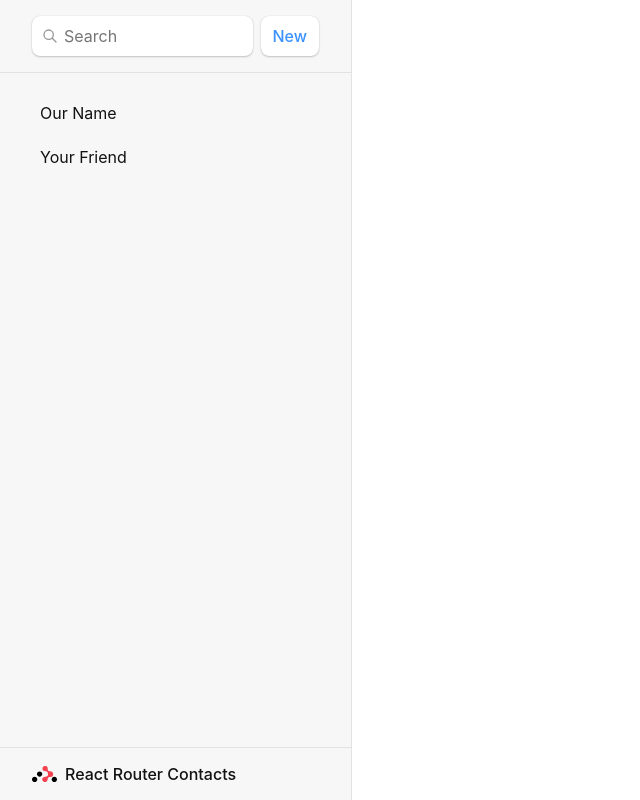
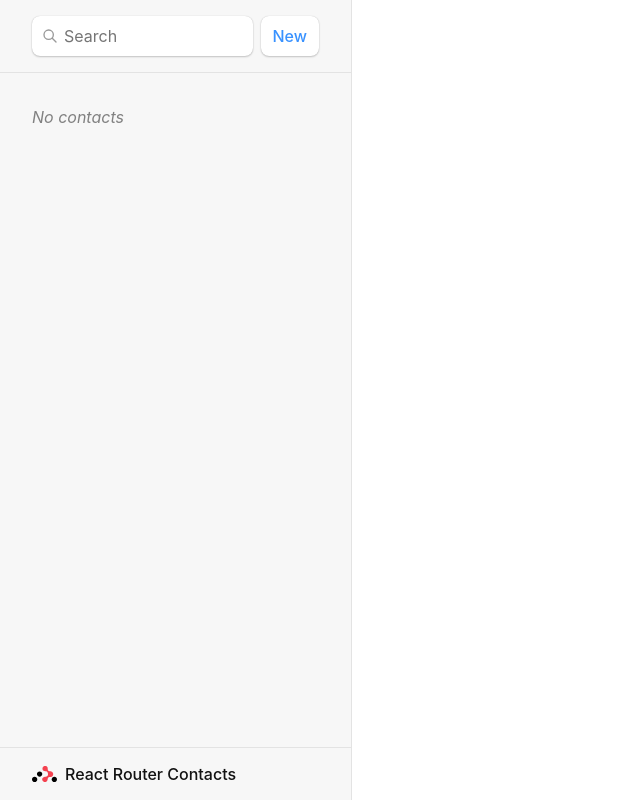
Before and after one commit to paolochmprojects/react-router-para-pulpines, a React (Vite) app: page / in a window 1280 px wide. Shown: the whole page, without its empty margins (0-640 px from the left). Built offline with nearby package versions, Linux system fonts and the light colour scheme.

Commit message:
[ADD] loader prop to path

```diff
--- a/src/main.jsx
+++ b/src/main.jsx
@@ -2,7 +2,7 @@
 import ReactDOM from 'react-dom/client'
 import { RouterProvider, createBrowserRouter } from 'react-router-dom'
 import './index.css'
-import Root from './routes/root'
+import Root, { loader as rootLoader } from './routes/root'
 import ErrorPage from './error-page'
 import Contact from './routes/contact'
 
@@ -11,6 +11,7 @@
     path: "/",
     element: <Root />,
     errorElement: <ErrorPage />,
+    loader: rootLoader,
     children: [
       {
         path: "contacts/:contactId",
--- a/src/routes/root.jsx
+++ b/src/routes/root.jsx
@@ -1,6 +1,15 @@
-import { Outlet, Link } from "react-router-dom";
+import { Outlet, Link, useLoaderData } from "react-router-dom";
+import { getContacts } from "../contact";
+
+export async function loader() {
+    const contacts = await getContacts();
+    return { contacts };
+}
 
 export default function Root() {
+
+    const { contacts } = useLoaderData()
+
     return (
         <>
             <div id="sidebar">
@@ -29,18 +38,32 @@
                     </form>
                 </div>
                 <nav>
-                    <ul>
-                        <li>
-                            <Link to={`/contacts/1`}>Our Name</Link>
-                        </li>
-                        <li>
-                            <Link to={`/contacts/2`}>Your Friend</Link>
-                        </li>
-                    </ul>
+                    {contacts.length ? (
+                        <ul>
+                            {contacts.map((contact) => (
+                                <li key={contact.id}>
+                                    <Link to={`contacts/${contact.id}`}>
+                                        {contact.first || contact.last ? (
+                                            <>
+                                                {contact.first} {contact.last}
+                                            </>
+                                        ) : (
+                                            <i>No Name</i>
+                                        )}{" "}
+                                        {contact.favorite && <span>★</span>}
+                                    </Link>
+                                </li>
+                            ))}
+                        </ul>
+                    ) : (
+                        <p>
+                            <i>No contacts</i>
+                        </p>
+                    )}
                 </nav>
             </div>
             <div id="detail">
-                <Outlet/>
+                <Outlet />
             </div>
         </>
     );
```
